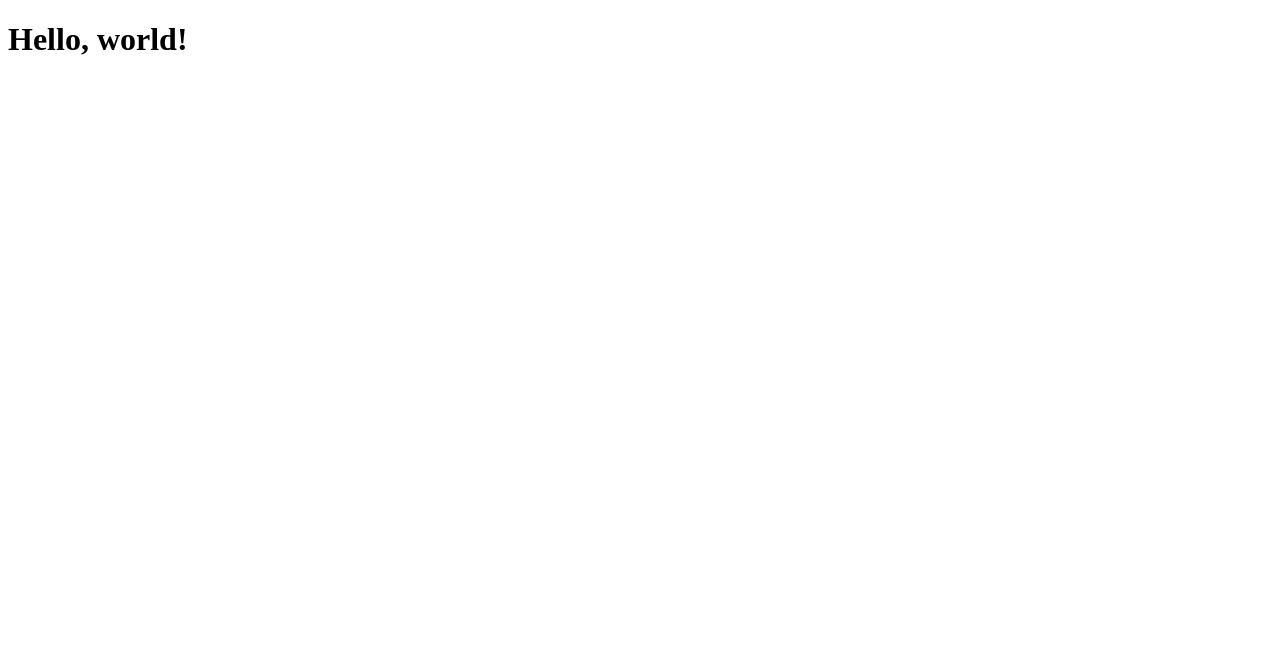
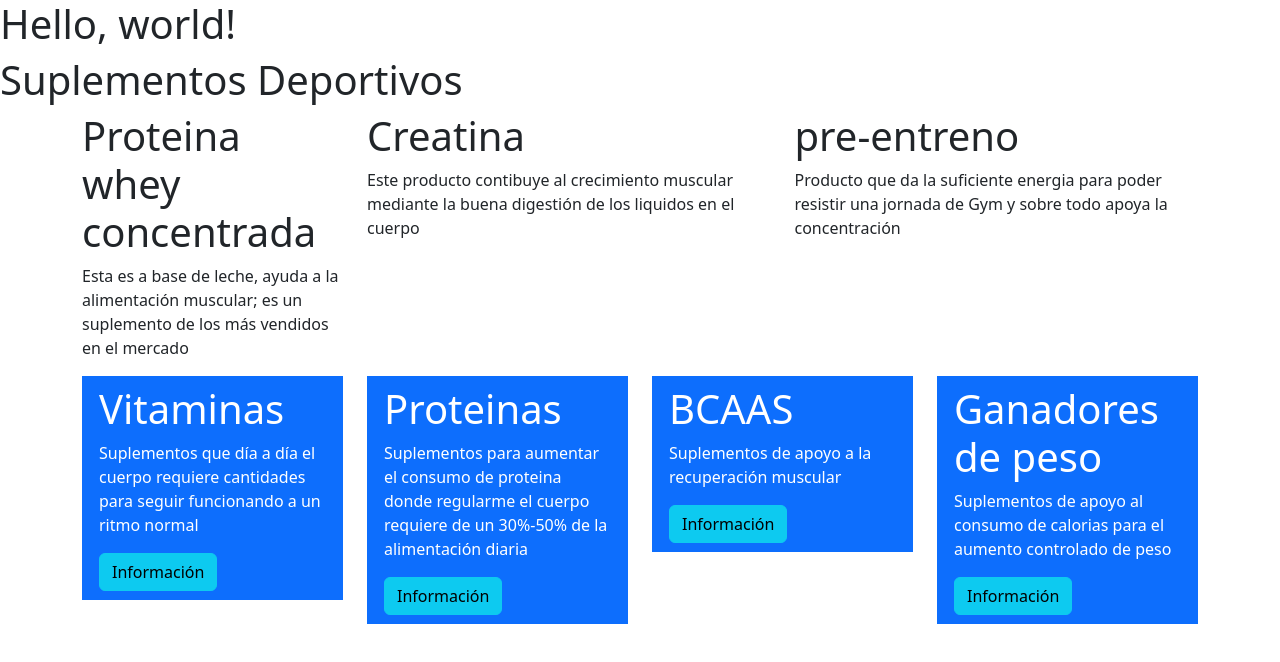
Before and after one commit to Stefcoca/Proyecto_bootstrap, a website: page index.html in a window 1280 px wide. Drawn offline with nearby package versions, Linux system fonts and the light colour scheme.

Commit message:
estilos css

```diff
--- a/index.html
+++ b/index.html
@@ -1,24 +1,76 @@
 <!doctype html>
-<html lang="en">
+<html lang="es">
   <head>
-    <!-- Required meta tags -->
+
     <meta charset="utf-8">
     <meta name="viewport" content="width=device-width, initial-scale=1">
 
-    <!-- Bootstrap CSS -->
-    <link href="node_modules/bootstrap/dist/css/bootstrap-grid.min.css" rel="stylesheet" integrity="sha384-EVSTQN3/azprG1Anm3QDgpJLIm9Nao0Yz1ztcQTwFspd3yD65VohhpuuCOmLASjC" crossorigin="anonymous">
+
+    <link href="node_modules/bootstrap/dist/css/bootstrap.min.css" rel="stylesheet" integrity="sha384-EVSTQN3/azprG1Anm3QDgpJLIm9Nao0Yz1ztcQTwFspd3yD65VohhpuuCOmLASjC" crossorigin="anonymous">
 
     <title>Hello, world!</title>
+    <link rel="stylesheet" href="styles.css">
+    <script src="node_modules/bootstrap/dist/js/bootstrap.min.js"></script>
   </head>
   <body>
     <h1>Hello, world!</h1>
 
-    <!-- Optional JavaScript; choose one of the two! -->
-
-    <!-- Option 1: Bootstrap Bundle with Popper -->
-    <!-- Option 2: Separate Popper and Bootstrap JS -->
     <script src="node_modules/jquery/dist/jquery.min.js"></script>
     <script src="node_modules/popper.js/dist/popper.min.js"></script>
     <script src="node_modules/bootstrap/dist/js/bootstrap.min.js"></script>
+    <div class="jumbotron">
+        <h1>Suplementos Deportivos</h1>
+    </div>
+        <div class="container">
+
+            <div class="row">
+
+                <div class="col-3">
+        <h1>Proteina whey concentrada</h1>
+        <p>Esta es a base de leche, ayuda a la alimentación muscular; es un suplemento de los más vendidos en el mercado</p>
+    </div>
+        <div class="col">
+        <h1>Creatina</h1>
+        <p>Este producto contibuye al crecimiento muscular mediante la buena digestión de los liquidos en el cuerpo  </p>
+    </div>
+        <div class="col">
+        <h1>pre-entreno</h1>
+        <p>Producto que da la suficiente energia para poder resistir una jornada de Gym y sobre todo apoya la concentración </p>
+    </div>
+
+</div>
+<ul class="list-group">
+    <div class="row align-items-start">
+        <div class="col">
+    <li class="list-group-item active">
+        <h1>Vitaminas</h1>
+        <p>Suplementos que día a día el cuerpo requiere cantidades para seguir funcionando a un ritmo normal</p>
+        <button type="button" class="btn btn-info">Información</button>
+    </li>
+    </div>
+    <div class="col">
+    <li class="list-group-item active">
+        <h1>Proteinas</h1>
+        <p>Suplementos para aumentar el consumo de proteina donde regularme el cuerpo requiere de un 30%-50% de la alimentación diaria</p>
+        <button type="button" class="btn btn-info">Información</button>
+    </li>
+    </div>
+    <div class="col">
+    <li class="list-group-item active">
+        <h1>BCAAS</h1>
+        <p>Suplementos de apoyo a la recuperación muscular</p>
+        <button type="button" class="btn btn-info">Información</button>
+    </li>
+    </div>
+    <div class="col">
+    <li class="list-group-item active">
+        <h1>Ganadores de peso</h1>
+        <p>Suplementos de apoyo al consumo de calorias para el aumento controlado de peso</p>
+        <button type="button" class="btn btn-info">Información</button>
+    </li>
+</div>
+</div>
+</ul>
+</div>
   </body>
 </html>
```
